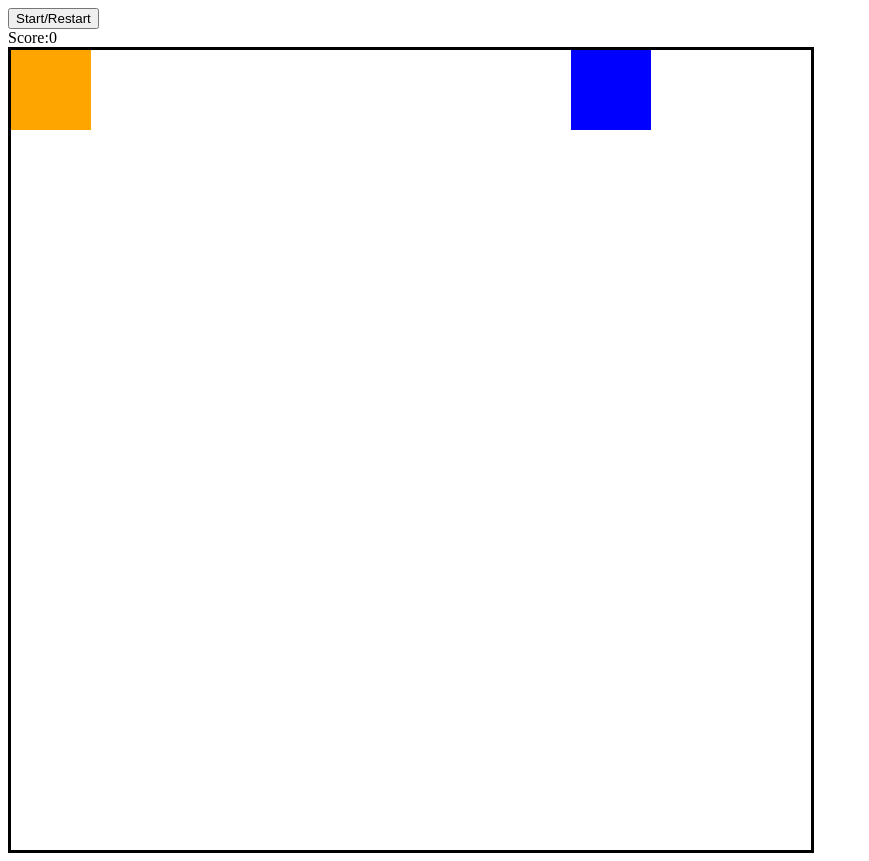
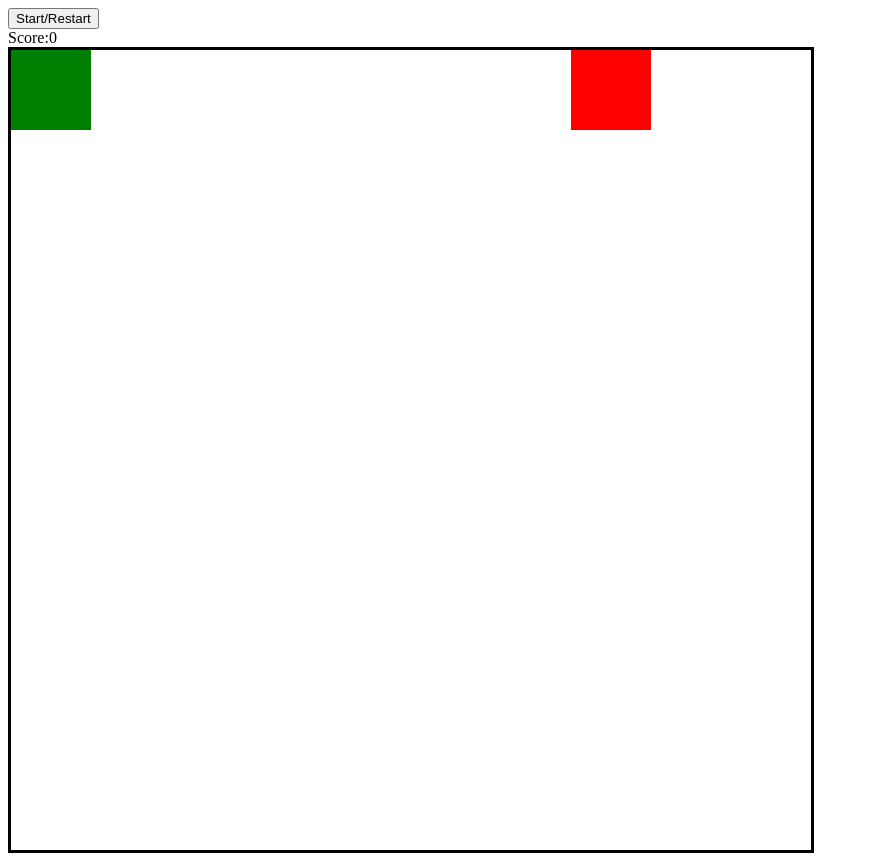
Before and after one commit to Lordofmobility/Snake-Game, a plain HTML site: page index.html in a window 1280 px wide. Shown: the whole page, without its empty margins (0-869 px from the left). Drawn offline with Linux system fonts and the light colour scheme.

Commit message:
style.css

```diff
--- a/style.css
+++ b/style.css
@@ -12,9 +12,9 @@
 }
 
 .snake {
-    background-color: orange;
+    background-color: green;
 }
 
 .apple {
-    background-color: blue;
+    background-color: red;
 }
```
